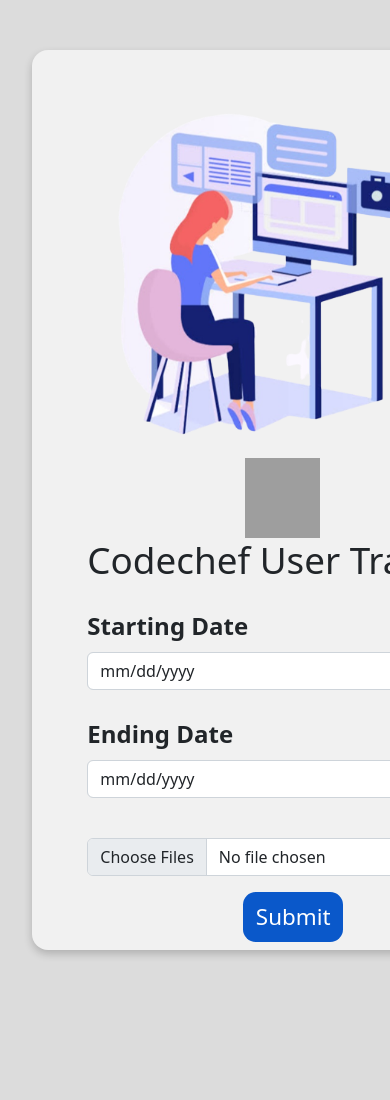
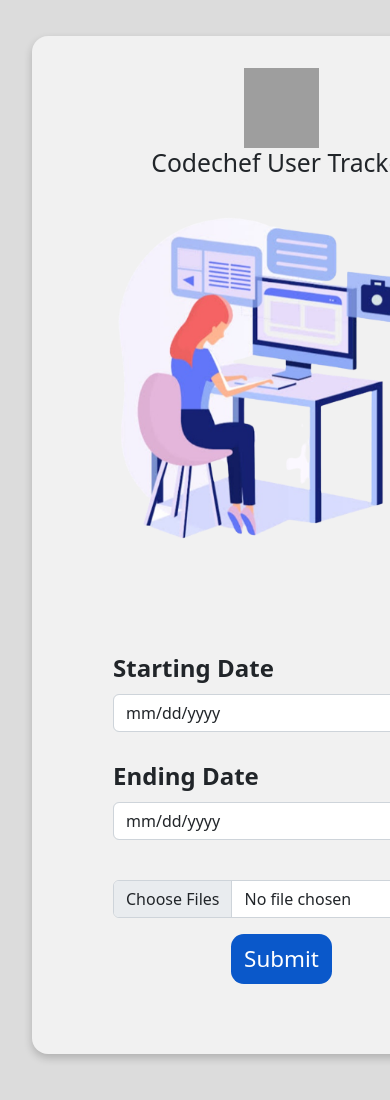
Before and after one commit to siesgstarena/CodeChef-User-Tracker, a plain HTML site: page views/index.html in a window 390 px wide. Shown: the top 1100 px of the page. Before the commit the page ends 1000 px from the top, so only its background shows below. Drawn offline with nearby package versions, Linux system fonts and the light colour scheme; grey boxes are pictures that could not be loaded.

Commit message:
Responsive Done

```diff
--- a/static/css/style.css
+++ b/static/css/style.css
@@ -63,6 +63,10 @@
 
 .heading {
   text-align: center;
+}
+
+.heading_mobile{
+  display: none;
 }
 
 .form-label {
@@ -150,7 +154,7 @@
 
   .btn1 {
     position: relative;
-    left: 40%;
+    left: 35%;
     background: #0a58ca;
     color: white;
     border: none;
@@ -161,6 +165,13 @@
   }
 
   .heading {
+    display: none;
+  }
+
+  .heading_mobile {
+    position: relative;
+    top: 2rem;
+    display: block;
     text-align: center;
   }
 
--- a/views/index.html
+++ b/views/index.html
@@ -15,6 +15,12 @@
 <body class="main">
   <div class="container_one">
     <div class="one">
+      <div class="heading_mobile">
+        <img
+          src="https://res.cloudinary.com/siesgstarena/image/upload/f_auto,q_auto/c_scale,h_64,w_60/v1599156841/arena/assets/arena.png"
+          id="logo">
+        <h2>Codechef User Tracker</h2>
+      </div>
       <img src="/static/assets/pic.png" class="image">
       <div class="innerDiv">
         <form action="/track" enctype="multipart/form-data" id="myForm" method="post">
```
